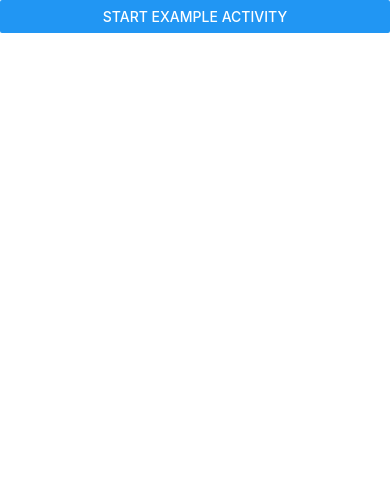
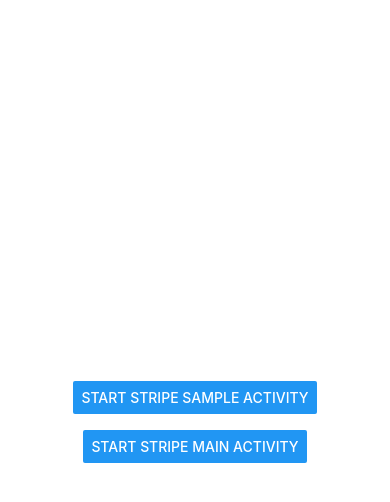
Before and after one commit to successanil/RelsellRNStripeModule, a React Native app: screen / in a window 390 px wide. Shown: the top 502 px of the page. Built offline with nearby package versions, Linux system fonts and the light colour scheme.

Commit message:
code upddated for stripe mainactivity

```diff
--- a/App.js
+++ b/App.js
@@ -7,22 +7,38 @@
  */
 
 import React, {Component} from 'react';
-import {View, NativeModules, Button} from 'react-native';
+import {Platform, View, NativeModules, Button} from 'react-native';
 
 class App extends Component {
   render() {
     return (
+      <View
+        style={{
+          height: '100%',
+          alignItems: 'center',
+          justifyContent: 'center',
+        }}>
         <View>
           <Button
-          onPress={() => navigateToExample()}
-          title="Start example activity"
+            style={{width: 300}}
+            onPress={() => launchStripeActivityOne()}
+            title="Start stripe sample activity"
           />
+        </View>
+        <View style={{marginTop:16}}>
+          <Button
+            style={{width: 300}}
+            onPress={() => launchStripeActivityTwo()}
+            title="Start stripe Main activity"
+          />
+        </View>
       </View>
     );
   }
 }
 
-const navigateToExample = () => {
+const launchStripeActivityOne = () => {
+  if (Platform.OS === 'android') {
     var videoLoaded = NativeModules.ActivityStarter.navigateToExample();
     videoLoaded
       .then(result => {
@@ -31,6 +47,20 @@
       .catch(error => {
         console.log('Promise Returned Failure');
       });
+  }
+};
+
+const launchStripeActivityTwo = () => {
+  if (Platform.OS === 'android') {
+    var videoLoaded = NativeModules.ActivityStarter.navigateToStripeMain();
+    videoLoaded
+      .then(result => {
+        console.log('Promise Returned Success');
+      })
+      .catch(error => {
+        console.log('Promise Returned Failure');
+      });
+  }
 };
 
 export default App;
```
Also changed, not shown: 13 other files (tests, documents, lock files or other folders). Lines whose indentation alone changed are shown as unchanged.
